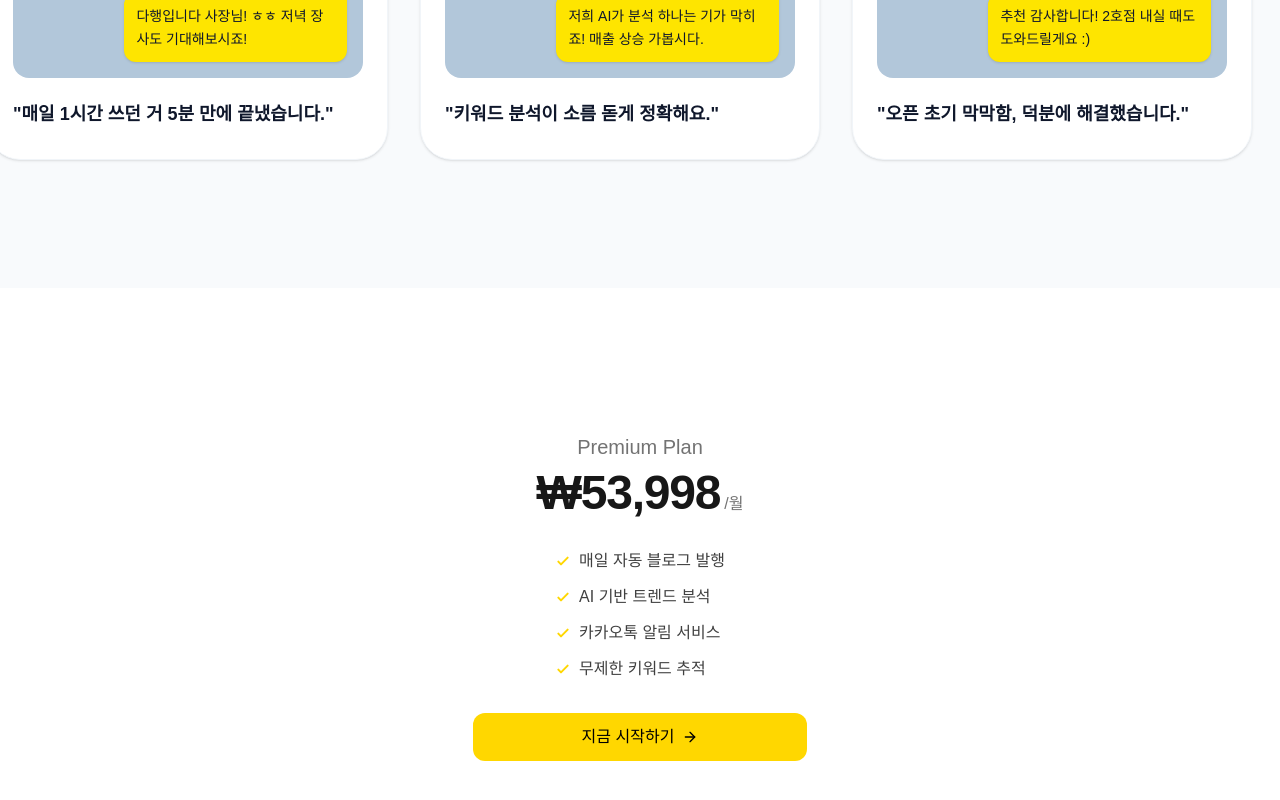
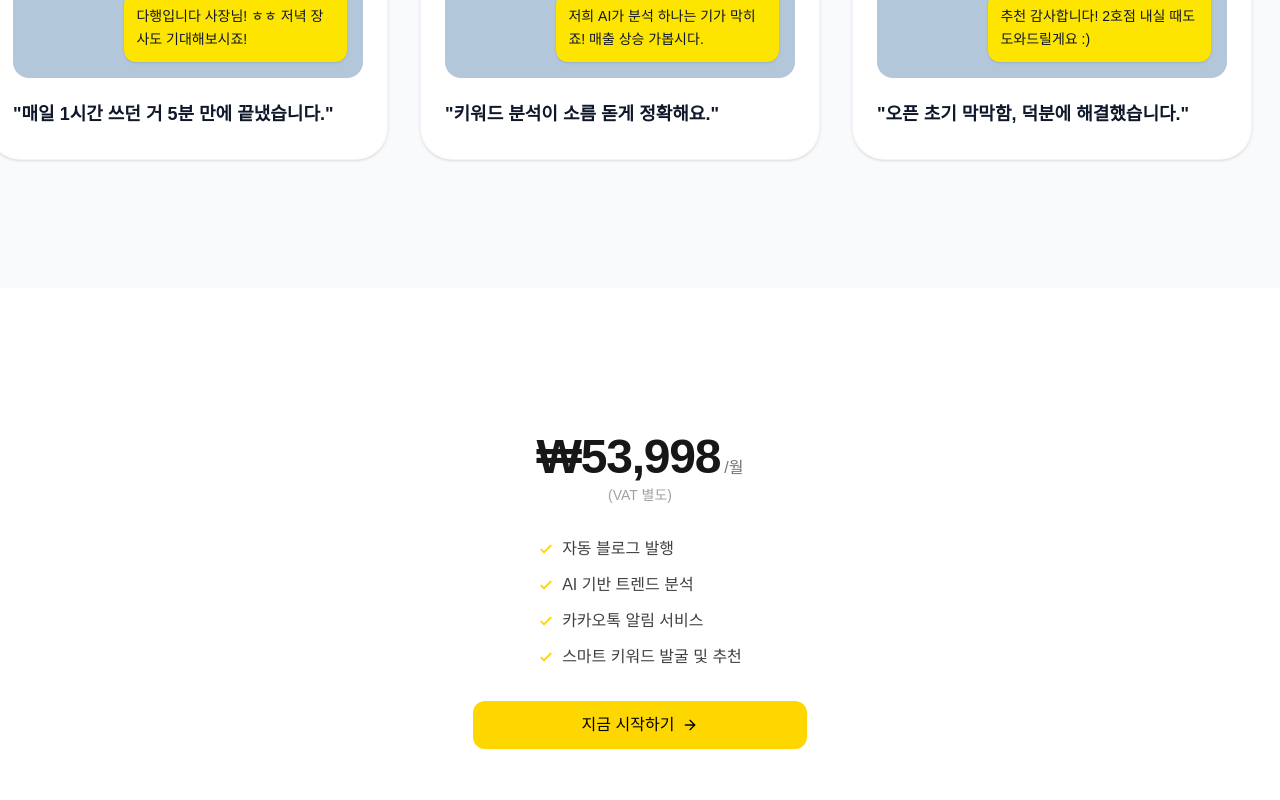
Before and after one commit to asaaaa12313/blog, a Next.js app: page / in a window 1280 px wide. Shown: the part 3124-3924 px from the top of the page. Built offline with nearby package versions, Linux system fonts and the light colour scheme; a web font is replaced by a local one.

Commit message:
feat: Update Pricing section content (VAT notice, feature text)

```diff
--- a/src/components/sections/Pricing.tsx
+++ b/src/components/sections/Pricing.tsx
@@ -40,23 +40,22 @@ export default function Pricing() {
                 <div className="absolute inset-0 -z-10 h-full w-full animate-spin-slow bg-[conic-gradient(from_0deg,transparent_0deg,_#fbbf24_120deg,transparent_180deg,_#d97706_300deg,transparent_360deg)] opacity-70" />
 
                 <div className="relative flex flex-col items-center justify-center rounded-[2rem] bg-white/90 px-6 py-12 text-center backdrop-blur-xl">
-                    <h3 className="mb-2 text-xl font-medium text-neutral-500">
-                        Premium Plan
-                    </h3>
-
-                    <div className="mb-8 flex items-baseline gap-1 text-foreground">
-                        <span className="text-5xl font-bold tracking-tight">
-                            ₩<NumberTicker value={54000} />
-                        </span>
-                        <span className="text-neutral-500">/월</span>
+                    <div className="mb-8 flex flex-col items-center justify-center text-foreground">
+                        <div className="flex items-baseline gap-1">
+                            <span className="text-5xl font-bold tracking-tight">
+                                ₩<NumberTicker value={54000} />
+                            </span>
+                            <span className="text-neutral-500">/월</span>
+                        </div>
+                        <span className="text-sm text-neutral-400 font-normal mt-1">(VAT 별도)</span>
                     </div>
 
                     <ul className="mb-8 space-y-3 text-left">
                         {[
-                            "매일 자동 블로그 발행",
+                            "자동 블로그 발행",
                             "AI 기반 트렌드 분석",
                             "카카오톡 알림 서비스",
-                            "무제한 키워드 추적",
+                            "스마트 키워드 발굴 및 추천",
                         ].map((feature, i) => (
                             <li key={i} className="flex items-center text-neutral-700">
                                 <svg
```
